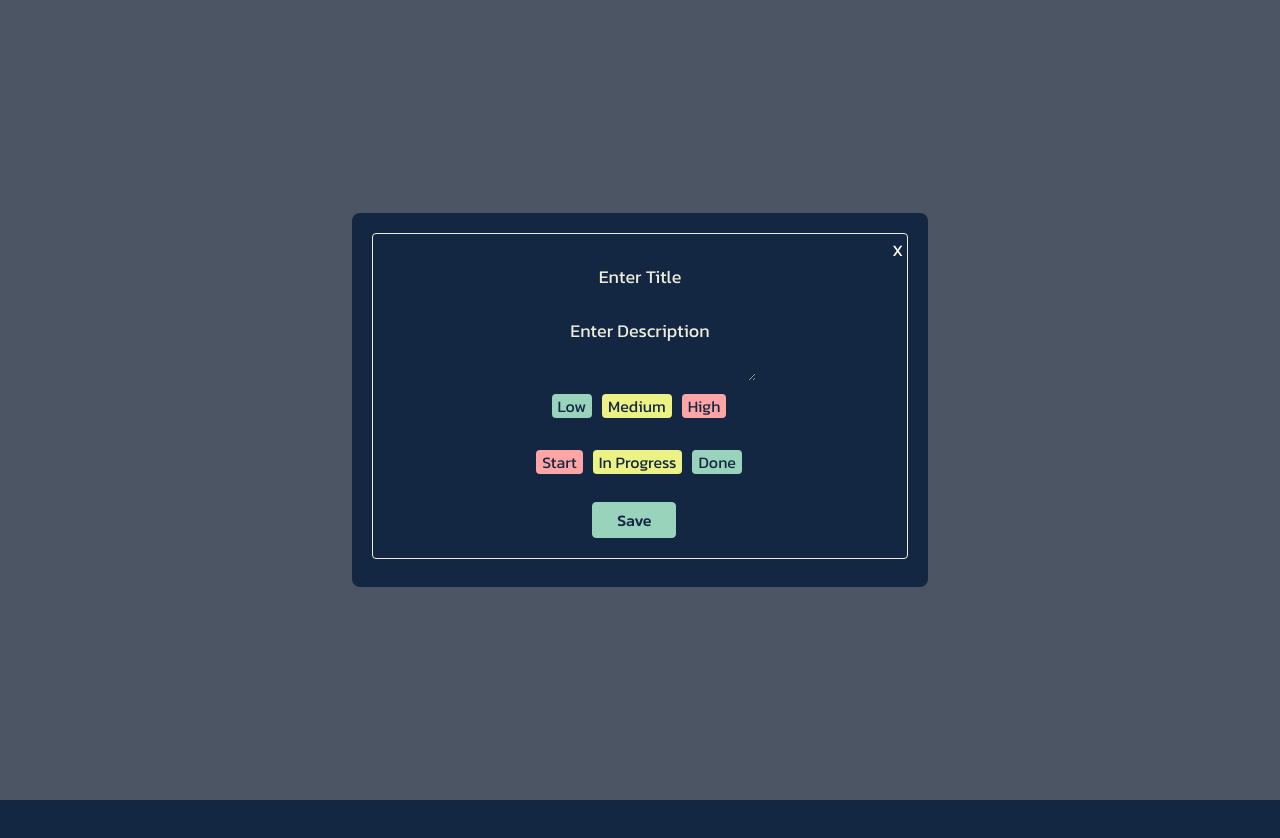
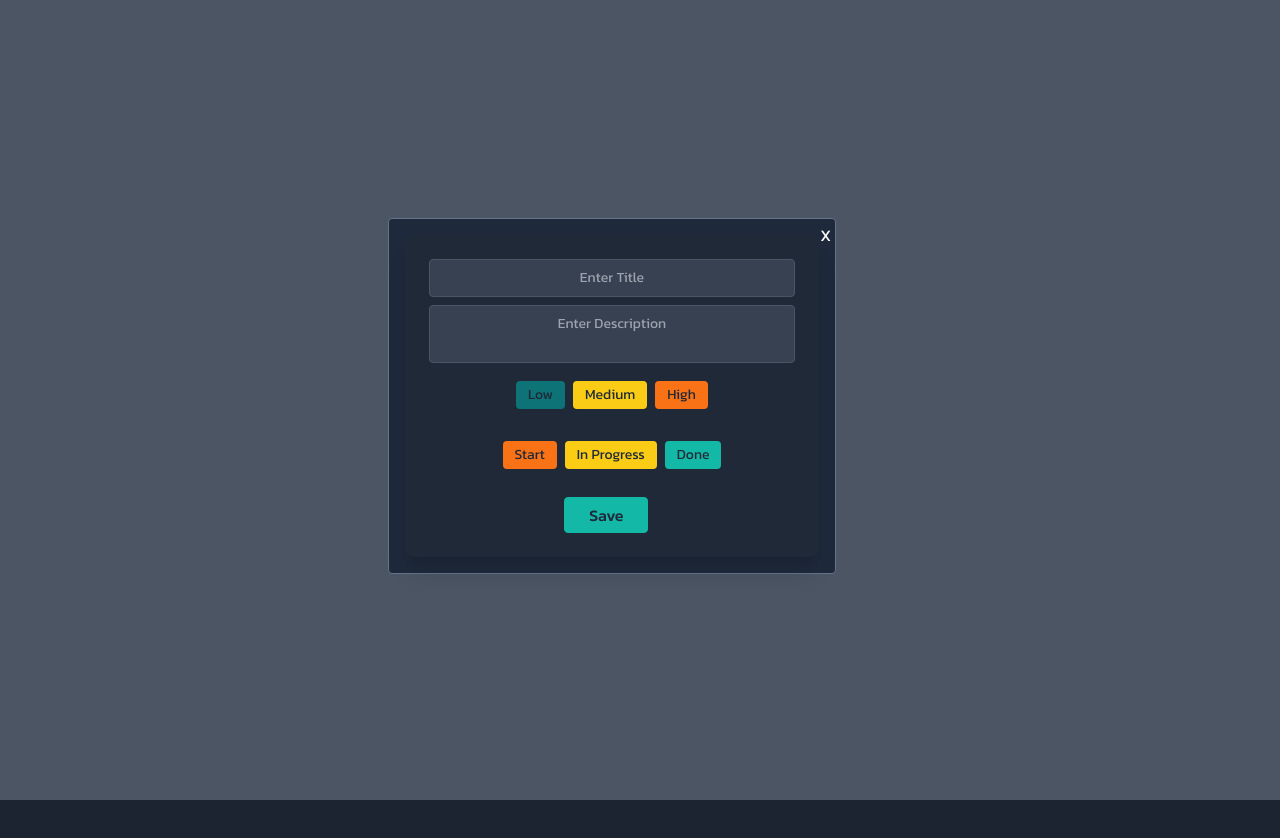
Before and after one commit to Shalini-Kataram/Task-Management-App, a React (Vite) app: page / in a window 1280 px wide. Both pictures are taken after a click on the button "Add New Task". Shown: the top 838 px of the page. Before the commit the page ends 800 px from the top, so only its background shows below. Built offline with nearby package versions, Linux system fonts and the light colour scheme.

Commit message:
fixing css

```diff
--- a/src/components/App.js
+++ b/src/components/App.js
@@ -71,50 +71,55 @@ function App() {
     }
 
     return (
-        <div className="font-kanit bg-[#132743] text-[#eeecda] flex flex-col items-center text-center w-full">
-            <h1 className="mx-8 my-8 font-bold text-4xl">Task Management</h1>
+        <div className="relative font-kanit bg-[#1B2430] text-gray-100 flex flex-col items-center text-center w-full min-h-screen">
+            <h1 className="mt-8 mb-4 font-bold text-4xl text-[#F5F5F5]">
+                Task Management
+            </h1>
             <button
                 onClick={togglePopup}
-                className="absolute top-2.5 right-2.5 button">
+                className="absolute top-2.5 right-2.5 px-4 py-2 rounded bg-teal-500 text-gray-800 font-medium shadow-lg transition-all hover:bg-teal-600 focus:outline-none focus:ring focus:ring-teal-400">
                 Add New Task
             </button>
             {!isFormVisible && (
                 <Popup>
-                    <div className="relative flex justify-center items-center border border-solid border-[#eeecda] rounded p-4 mb-2 ">
+                    <div className="relative flex flex-col justify-center items-center border border-solid border-[#64748B] bg-[#1E293B] rounded p-4 mb-2 w-full max-w-md mx-4">
                         <button
                             onClick={togglePopup}
                             className="absolute top-1 right-1 text-white"
-                            aria-label="Delete Task">
+                            aria-label="Close Popup">
                             X
                         </button>
                         <form
                             onSubmit={handleSubmit}
-                            className=" flex flex-col items-center text-center mx-0 my-1">
+                            className="bg-gray-800 p-6 rounded-lg shadow-xl w-full relative">
                             <input
                                 type="text"
-                                className="mb-2 py-2 w-full text-lg bg-transparent border border-solid border-transparent rounded text-[#eeecda] text-center resize-none flex hover:cursor-pointer hover:border hover:border-solid hover:border-[#eeecda] focus:outline-none focus:border-[#edc988] focus:text-[#edc988] placeholder:text-[#eeecda]"
+                                className="mb-2 py-2 w-full text-sm bg-gray-700 border border-gray-600 rounded text-center text-gray-100 placeholder-gray-400 focus:outline-none focus:ring focus:ring-cyan-400"
                                 name="title"
                                 placeholder="Enter Title"
                                 aria-label="Task Title"
                             />
                             <textarea
                                 rows="2"
-                                className="mb-2 p-2 w-full text-lg bg-transparent border border-solid border-transparent rounded text-[#eeecda] text-center flex hover:cursor-text hover:border hover:border-solid hover:border-[#eeecda] focus:outline-none focus:border-[#edc988] focus:text-[#edc988] placeholder:text-[#eeecda]"
+                                className="mb-2 p-2 w-full text-sm resize-none bg-gray-700 border border-gray-600 rounded text-center text-gray-100 placeholder-gray-400 focus:outline-none focus:ring focus:ring-cyan-400"
                                 name="description"
                                 placeholder="Enter Description"
                                 aria-label="Task Description"
                             />
-                            <div className="mb-6 flex flex-row">
+                            <div className="mb-6 flex flex-wrap justify-center items-center">
                                 {["Low", "Medium", "High"].map((level) => (
                                     <label
                                         key={level}
-                                        className={`text-[#132743] rounded ${
-                                            level === "Low" && "bg-[#9ad3bc]"
+                                        className={`text-[#1E293B] rounded px-3 py-1 mx-1 my-1 text-sm transition-all duration-300 cursor-pointer ${
+                                            level === "Low" &&
+                                            "bg-[#0D7377] text-gray-800"
                                         } ${
-                                            level === "Medium" && "bg-[#edf285]"
+                                            level === "Medium" &&
+                                            "bg-[#FACC15] text-gray-800"
                                         } ${
-                                            level === "High" && "bg-[#ffa5a5]"
-                                        } hover:cursor-pointer hover:bg-[#2ec1ac] hover:border-[#2ec1ac] px-1.5 py-0.2 mx-1 my-1 mr-1.5`}>
+                                            level === "High" &&
+                                            "bg-[#F97316] text-gray-800"
+                                        } hover:opacity-80 `}>
                                         <input
                                             type="radio"
                                             name="urgency"
@@ -125,21 +130,17 @@ function App() {
                                     </label>
                                 ))}
                             </div>
-                            <div className="mb-6 flex flex-row">
+                            <div className="mb-6 flex flex-wrap justify-center items-center">
                                 {["Start", "In Progress", "Done"].map(
                                     (stat) => (
                                         <label
-                                            key={stat}
-                                            className={`text-[#132743] rounded ${
-                                                stat === "Done" &&
-                                                "bg-[#9ad3bc]"
-                                            } ${
-                                                stat === "In Progress" &&
-                                                "bg-[#edf285]"
-                                            } ${
-                                                stat === "Start" &&
-                                                "bg-[#ffa5a5]"
-                                            } hover:cursor-pointer hover:bg-[#2ec1ac] hover:border-[#2ec1ac] px-1.5 py-0.2 mx-1 my-1 mr-1.5`}>
+                                            className={`text-[#1E293B] rounded px-3 py-1 mx-1 my-1 text-sm transition-all duration-300 cursor-pointer ${
+                                                stat === "Done"
+                                                    ? "bg-[#14B8A6] text-gray-800"
+                                                    : stat === "In Progress"
+                                                    ? "bg-[#FACC15] text-gray-800"
+                                                    : "bg-[#F97316] text-gray-800"
+                                            } hover:opacity-80`}>
                                             <input
                                                 type="radio"
                                                 name="status"
@@ -151,13 +152,15 @@ function App() {
                                     )
                                 )}
                             </div>
-                            <button className="button">Save</button>
+                            <button className="button text-gray-800 hover:opacity-80 focus:ring focus:outline-none focus:ring-cyan-400">
+                                Save
+                            </button>
                         </form>
                     </div>
                 </Popup>
             )}
-            <main>
-                <section className="flex w-[70rem] m-8 ">
+            <main className="flex flex-col items-center justify-start min-h-screen w-full">
+                <section className="flex flex-wrap justify-center gap-4 w-full sm:w-4/5 max-w-7xl m-8 px-4 rounded shadow-lg">
                     <StatusLine
                         tasks={tasks}
                         addTask={addTask}
--- a/src/components/Popup.js
+++ b/src/components/Popup.js
@@ -3,7 +3,7 @@ import React from "react";
 const Popup = ({ onClose, children, isFormVisible }) => {
     return (
         <div className="fixed top-0 left-0 w-full h-full bg-gray-600 flex justify-center items-center z-[1000]">
-            <div className="bg-[#132743] text-[#eeecda] p-5 rounded-lg shadow-gray-500 w-11/12 max-w-xl  ">
+            <div className=" text-[#eeecda] p-5 rounded-lg shadow-gray-500 w-11/12 max-w-xl  ">
                 {children}
             </div>
         </div>
--- a/src/components/StatusLine.js
+++ b/src/components/StatusLine.js
@@ -5,8 +5,8 @@ export default function StatusLine(props) {
     const { tasks, addTask, deleteTask, updatedTask } = props;
 
     return (
-        <div className="w-full mx-0 my-2 flex flex-col justify-center items-center">
-            <h3 className="font-bold text-xl mb-5">Tasks</h3>
+        <div className="w-full mx-0 my-2 flex flex-col justify-center items-center bg-gray-800 rounded-lg p-4 shadow-md">
+            <h3 className="font-bold text-2xl mb-5 text-gray-200">Tasks</h3>
             {tasks.map((task, index) => (
                 <Task
                     key={index}
--- a/src/components/Task.js
+++ b/src/components/Task.js
@@ -22,14 +22,14 @@ export default function Task(props) {
             setEditedTask({ ...task });
         }
     };
+
     const handleSave = () => {
         updateTask(editedTask);
-        console.log(editedTask);
         setIsEditing(false);
     };
 
     return (
-        <div className="p-4 mb-2 flex flex-wrap justify-between items-center border border-solid border-[#eeecda] rounded w-full">
+        <div className="p-4 mb-2 flex flex-wrap justify-between items-center border border-gray-600 rounded-lg w-full bg-gray-800 shadow-md">
             {isEditing ? (
                 <div className="flex flex-col text-left w-full">
                     <input
@@ -38,24 +38,26 @@ export default function Task(props) {
                         value={editedTask.title}
                         onChange={handleChange}
                         placeholder="Task Title"
-                        className="bg-transparent font-bold text-lg mb-2 border rounded p-2"
+                        className="bg-gray-700 text-gray-200 font-bold text-lg mb-2 border border-gray-600 rounded p-2 focus:outline-none focus:ring focus:ring-teal-400"
                     />
                     <textarea
                         name="description"
                         value={editedTask.description}
                         onChange={handleChange}
                         placeholder="Task Description"
-                        className="bg-transparent textarea font-normal text-sm mb-2 border rounded p-2"
+                        className="bg-gray-700 text-gray-200 font-normal text-sm mb-2 border border-gray-600 rounded p-2 focus:outline-none focus:ring focus:ring-teal-400"
                     />
                     <div className="mb-6 flex flex-row">
                         {["Start", "In Progress", "Done"].map((stat) => (
                             <label
                                 key={stat}
-                                className={`text-[#132743] rounded ${
-                                    stat === "Done" && "bg-[#9ad3bc]"
-                                } ${stat === "In Progress" && "bg-[#edf285]"} ${
-                                    stat === "Start" && "bg-[#ffa5a5]"
-                                } hover:cursor-pointer hover:bg-[#2ec1ac] hover:border-[#2ec1ac] px-1.5 py-0.2 mx-1 my-1 mr-1.5`}>
+                                className={`rounded px-2 py-1 mx-1 text-sm font-medium cursor-pointer transition-all ${
+                                    stat === "Done"
+                                        ? "bg-teal-500 text-gray-900 hover:bg-teal-600"
+                                        : stat === "In Progress"
+                                        ? "bg-yellow-500 text-gray-900 hover:bg-yellow-600"
+                                        : "bg-red-500 text-gray-900 hover:bg-red-600"
+                                }`}>
                                 <input
                                     type="radio"
                                     name="status"
@@ -71,16 +73,16 @@ export default function Task(props) {
                 </div>
             ) : (
                 <div className="flex flex-col text-left">
-                    <p className="font-bold text-lg text-[#edc988] mb-1">
+                    <p className="font-bold text-lg text-teal-400 mb-1">
                         {task.title || "Untitled Task"}
                     </p>
-                    <p className="font-normal text-sm text-[#eeecda] mb-1">
+                    <p className="font-normal text-sm text-gray-300 mb-1">
                         {task.description || "No description provided"}
                     </p>
                 </div>
             )}
 
-            <div className=" flex ">
+            <div className="flex items-center">
                 {!isEditing && (
                     <>
                         <p
@@ -89,7 +91,7 @@ export default function Task(props) {
                                     ? "text-red-500"
                                     : task.urgency === "Medium"
                                     ? "text-yellow-500"
-                                    : "text-green-500"
+                                    : "text-teal-400"
                             }`}>
                             {task.urgency || "No urgency set"}
                         </p>
@@ -99,7 +101,7 @@ export default function Task(props) {
                                     ? "text-red-500"
                                     : task.status === "In Progress"
                                     ? "text-yellow-500"
-                                    : "text-green-500"
+                                    : "text-teal-400"
                             }`}>
                             {task.status || "No status set"}
                         </p>
@@ -110,14 +112,12 @@ export default function Task(props) {
                     <>
                         <button
                             onClick={handleSave}
-                            className="button save mx-1"
-                            aria-label="Save Task">
+                            className="bg-teal-500 text-gray-900 px-4 py-2 rounded hover:bg-teal-600 mx-1 transition-all focus:ring focus:ring-teal-400">
                             Save
                         </button>
                         <button
                             onClick={handleEditToggle}
-                            className="button cancel mx-1"
-                            aria-label="Cancel Editing">
+                            className="bg-gray-600 text-gray-200 px-4 py-2 rounded hover:bg-gray-700 mx-1 transition-all focus:ring focus:ring-gray-400">
                             Cancel
                         </button>
                     </>
@@ -125,15 +125,13 @@ export default function Task(props) {
                     <>
                         <button
                             onClick={handleEditToggle}
-                            className="button border-[#edf285] bg-[#edf285] mx-1"
-                            aria-label="Edit Task">
+                            className="bg-yellow-500 text-gray-900 px-4 py-2 rounded hover:bg-yellow-600 mx-1 transition-all focus:ring focus:ring-yellow-400">
                             Edit
                         </button>
                         <button
                             onClick={handleDelete}
-                            className="button border-[#ff8282] bg-[#ff8282] mx-1 "
-                            aria-label="Delete Task">
-                            X
+                            className="bg-red-500 text-gray-900 px-4 py-2 rounded hover:bg-red-600 mx-1 transition-all focus:ring focus:ring-red-400">
+                            Delete
                         </button>
                     </>
                 )}
--- a/src/styles/App.scss
+++ b/src/styles/App.scss
@@ -1,22 +1,12 @@
 @import "properties.scss";
-
-body {
-    font-family: "Kanit", sans-serif;
-    background-color: $blue;
-    color: $white;
-    display: flex;
-    flex-direction: column;
-    align-items: center;
-    text-align: center;
-}
 
 .button {
     border: 1px solid $gold;
     width: fit-content;
     padding: 0.3rem 1.5rem;
-    background-color: $green;
-    border-color: $green;
-    color: $blue;
+    background-color: #14b8a6;
+    border-color: #14b8a6;
+    color: #1e293b;
     font-weight: 500;
     font-family: "Kanit", sans-serif;
     border-radius: 0.25rem;
```
Also changed, not shown: 1 other file (tests, documents, lock files or other folders).
